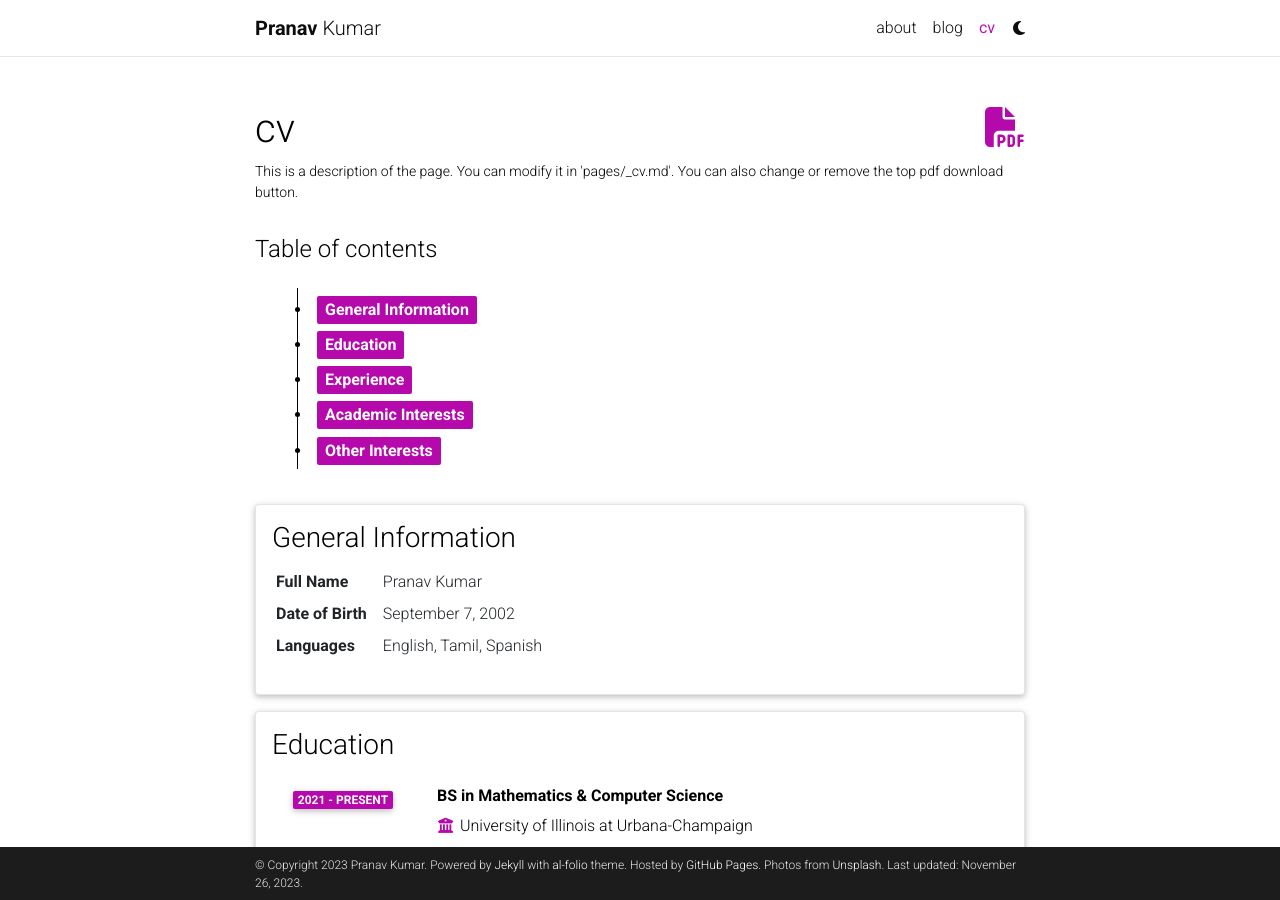
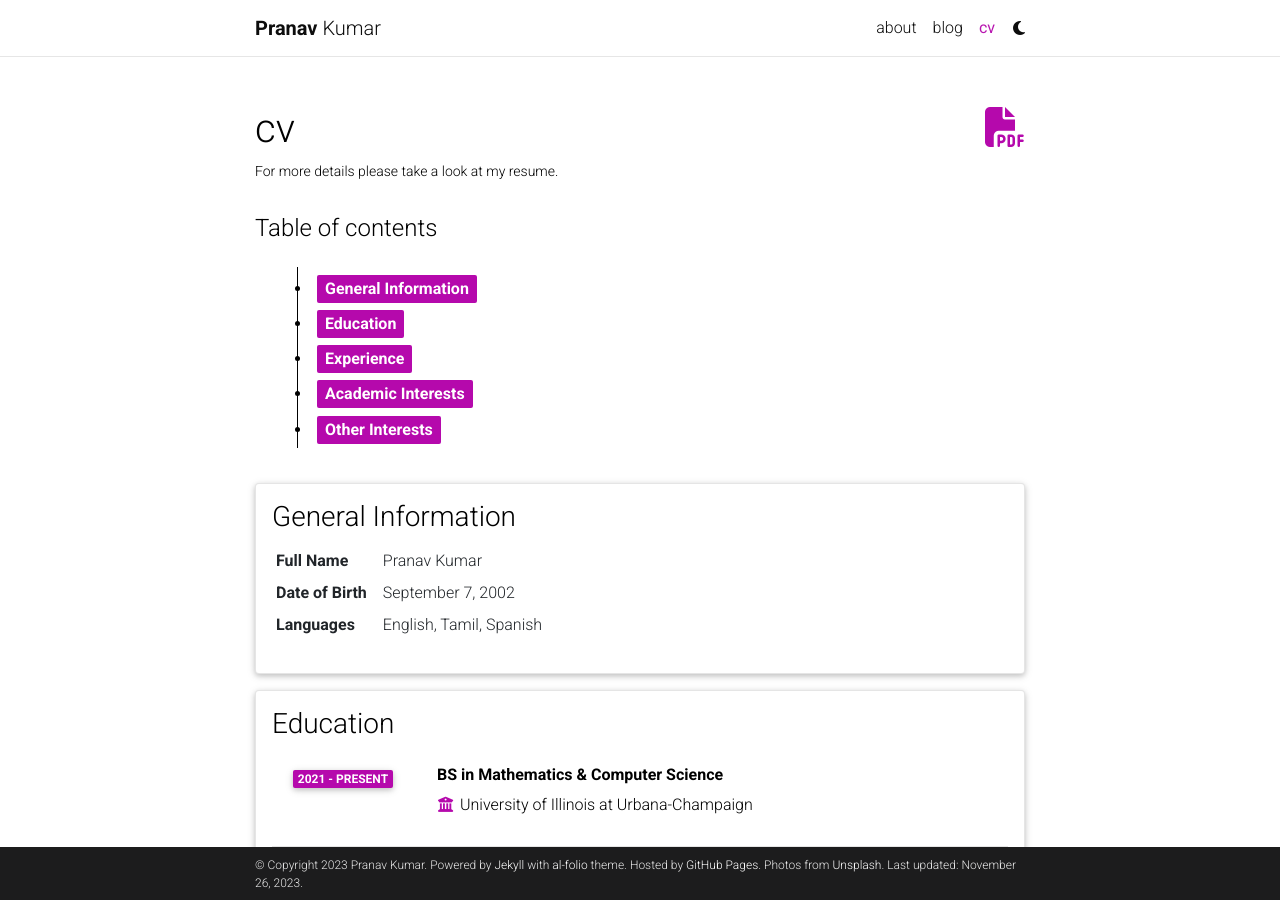
Before and after one commit to pranavs702/pranavs702.github.io, a Jekyll site: the page built from _pages/cv.md, in a window 1280 px wide and 900 px high. Built offline with Jekyll 4.4.1, drawn with Linux system fonts in a browser that asks for light colours; comment, search, counter and statistics services are not loaded; a style sheet for code colours, icons or effects is not loaded.

Commit message:
modified cv

```diff
--- a/_pages/cv.md
+++ b/_pages/cv.md
@@ -3,7 +3,7 @@
 permalink: /cv/
 title: cv
 nav: true
-nav_order: 4
+nav_order: 2
 cv_pdf: resume.pdf
-description: This is a description of the page. You can modify it in 'pages/_cv.md'. You can also change or remove the top pdf download button.
+description: For more details please take a look at my resume.
 ---
```
